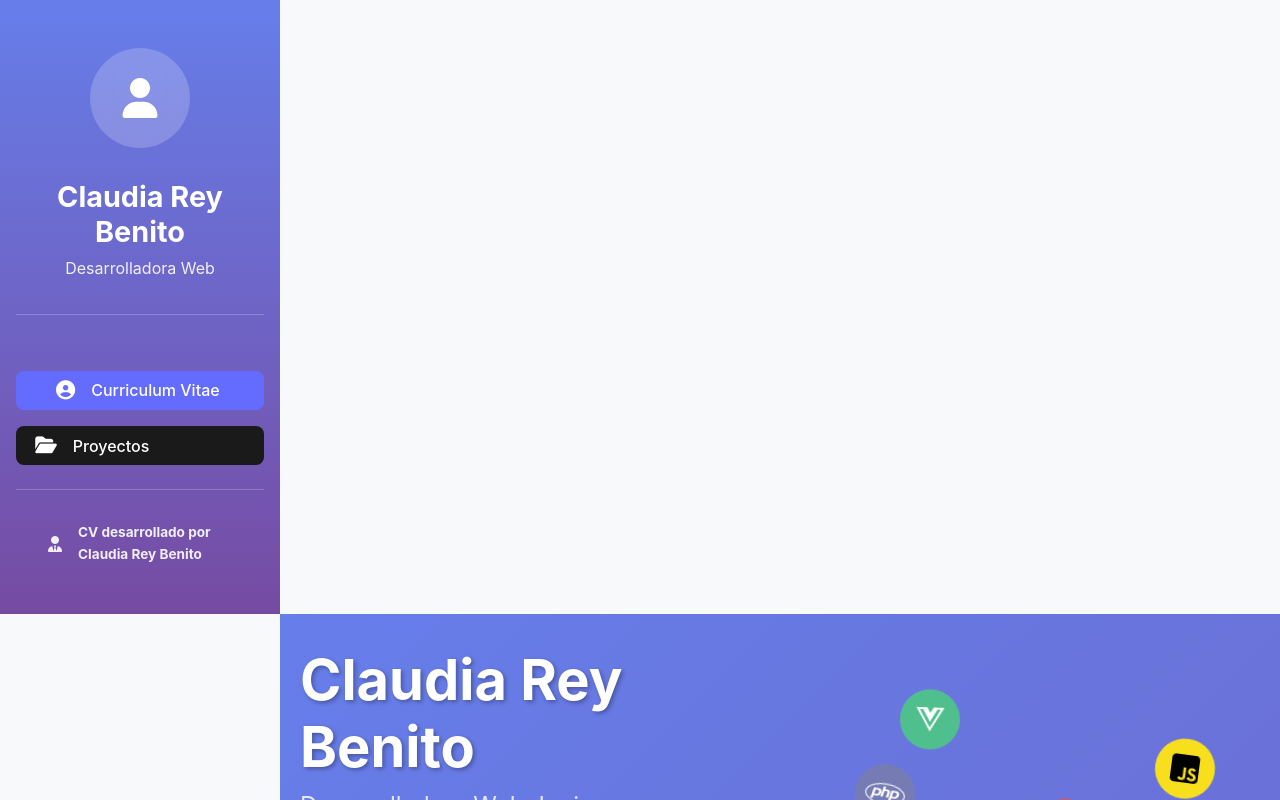
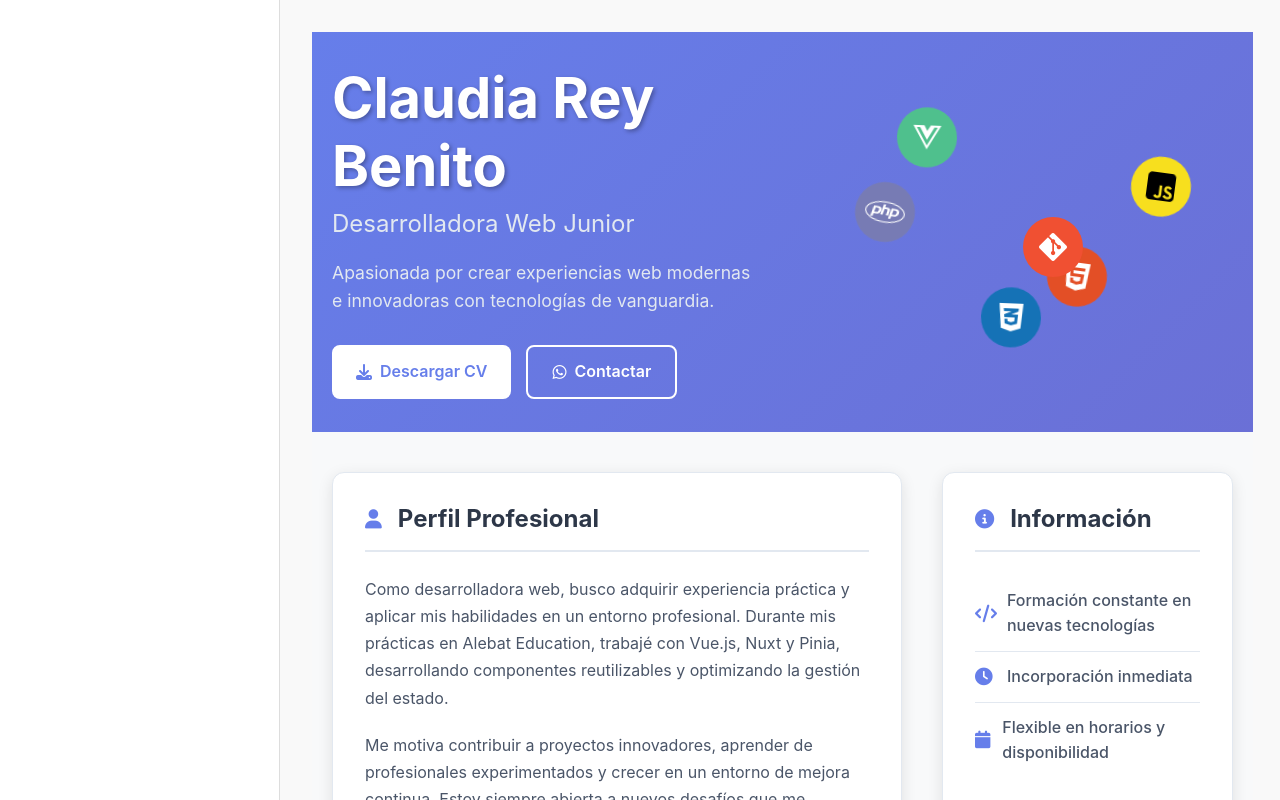
Before and after one commit to Clauudaw/cv_interactivo, a Vue app: page / in a window 1280 px wide. Shown: the top 800 px of the page. Built offline with nearby package versions, Linux system fonts and the light colour scheme.

Commit message:
fix app.vue: poner en el mismo nivel nav y main

```diff
--- a/src/App.vue
+++ b/src/App.vue
@@ -41,28 +41,41 @@ onMounted(() => {
 </script>
 
 <style lang="scss">
+
+#app {
+  display:flex;
+  min-height: 100vh;
+}
+
+/* Ajusta el ancho del nav */
+.navigation {
+  width: 280px;
+  flex-shrink: 0; /* evita que el nav se encoja */
+  border-right: 1px solid #ddd;
+}
+
+/* El main ocupa el resto del espacio */
 .main-content {
-  margin-left: 280px;
+  flex: 1;
   min-height: 100vh;
+  background-color: #f9f9f9;
+  padding: 2rem;
+  margin-left: 0; /* ✅ ya no hace falta margin-left */
+}
 
-  @media (max-width: 768px) {
-    margin-left: 0;
+/* Vista móvil */
+@media (max-width: 768px) {
+  #app {
+    flex-direction: column; /* ✅ apila nav y main en móvil */
+  }
+
+  .navigation {
+    width: 100%;
+    border-right: none;
+  }
+
+  .main-content {
     padding-top: 70px;
   }
 }
-
-.fade-enter-active,
-.fade-leave-active {
-  transition: opacity 0.3s ease;
-}
-
-.fade-enter-from,
-.fade-leave-to {
-  opacity: 0;
-}
-
-body.loaded {
-  opacity: 1;
-  transform: translateY(0);
-}
 </style>
--- a/src/components/Navigation.vue
+++ b/src/components/Navigation.vue
@@ -1,5 +1,10 @@
 <template>
   <nav class="navigation">
+    <!-- Botón hamburguesa (visible solo en móvil) -->
+    <button class="mobile-toggle" @click="toggleMobileMenu">
+      <i class="fas fa-bars"></i>
+    </button>
+
     <div class="nav-header">
       <div class="profile-image">
         <div class="image-placeholder">
@@ -10,6 +15,7 @@
       <p class="nav-subtitle">Desarrolladora Web</p>
     </div>
 
+    <!-- Menú principal -->
     <div class="nav-menu">
       <button
         :class="['nav-item', { active: activeSection === 'cv' }]"
@@ -35,14 +41,8 @@
         </div>
       </div>
     </div>
-
-    <!-- Mobile menu toggle -->
-    <button class="mobile-toggle" @click="toggleMobileMenu">
-      <i class="fas fa-bars"></i>
-    </button>
   </nav>
 </template>
-
 <script setup lang="ts">
 import { defineProps, defineEmits } from 'vue'
 
@@ -57,98 +57,48 @@ defineEmits<{
 }>()
 
 const toggleMobileMenu = () => {
-  document.querySelector('.nav-menu')?.classList.toggle('mobile-open')
+  document.querySelector('.navigation')?.classList.toggle('mobile-open')
 }
 </script>
 
-<style lang="scss">
-/* Menú de navegación base */
+<style scoped>
+
 .navigation {
   position: relative;
+  background: #fff;
   padding: 1rem;
-  background-color: #242424;
-  color: white;
-}
-
-.nav-header {
-  display: flex;
-  flex-direction: column;
-  align-items: center;
-}
-
-.nav-title {
-  font-size: 1.8rem;
-  margin-top: 0.5rem;
-}
-
-.nav-subtitle {
-  font-size: 1rem;
-  margin-top: 0.2rem;
-}
 
   .nav-menu {
     display: flex;
     flex-direction: column;
-  gap: 1rem;
-  margin-top: 2rem;
   }
 
-/* Mobile menu toggle button */
   .mobile-toggle {
     display: none;
+    position: absolute;
+    top: 1rem;
+    right: 1rem;
     background: none;
     border: none;
-  color: white;
-  font-size: 30px;
+    font-size: 1.5rem;
     cursor: pointer;
-  margin-top: 2rem;
   }
 
-/* Estilos para pantallas pequeñas */
+  /* Estilos móviles */
   @media (max-width: 768px) {
     .nav-menu {
-    display: none; /* Inicialmente ocultamos el menú en móviles */
-    position: absolute;
-    top: 0;
-    left: 0;
-    width: 100%;
-    background-color: #333;
-    color: white;
-    padding: 1rem;
+      display: none;
       flex-direction: column;
-    text-align: center;
-    z-index: 9999;
+      gap: 1rem;
     }
 
-  /* Mostrar el menú cuando la clase 'mobile-open' esté activa */
-  .nav-menu.mobile-open {
+    &.mobile-open .nav-menu {
       display: flex;
     }
 
-  /* Mostrar el icono de hamburguesa en pantallas pequeñas */
     .mobile-toggle {
       display: block;
     }
   }
-
-/* Estilo de los botones de la navegación */
-.nav-item {
-  background-color: #1a1a1a;
-  border-radius: 8px;
-  padding: 0.6em 1.2em;
-  font-size: 1em;
-  font-weight: 500;
-  font-family: inherit;
-  color: white;
-  cursor: pointer;
-  transition: background-color 0.25s ease;
-}
-
-.nav-item.active {
-  background-color: #646cff;
-}
-
-.nav-item:hover {
-  background-color: #535bf2;
 }
 </style>
```
Lines whose indentation alone changed are shown as unchanged.
